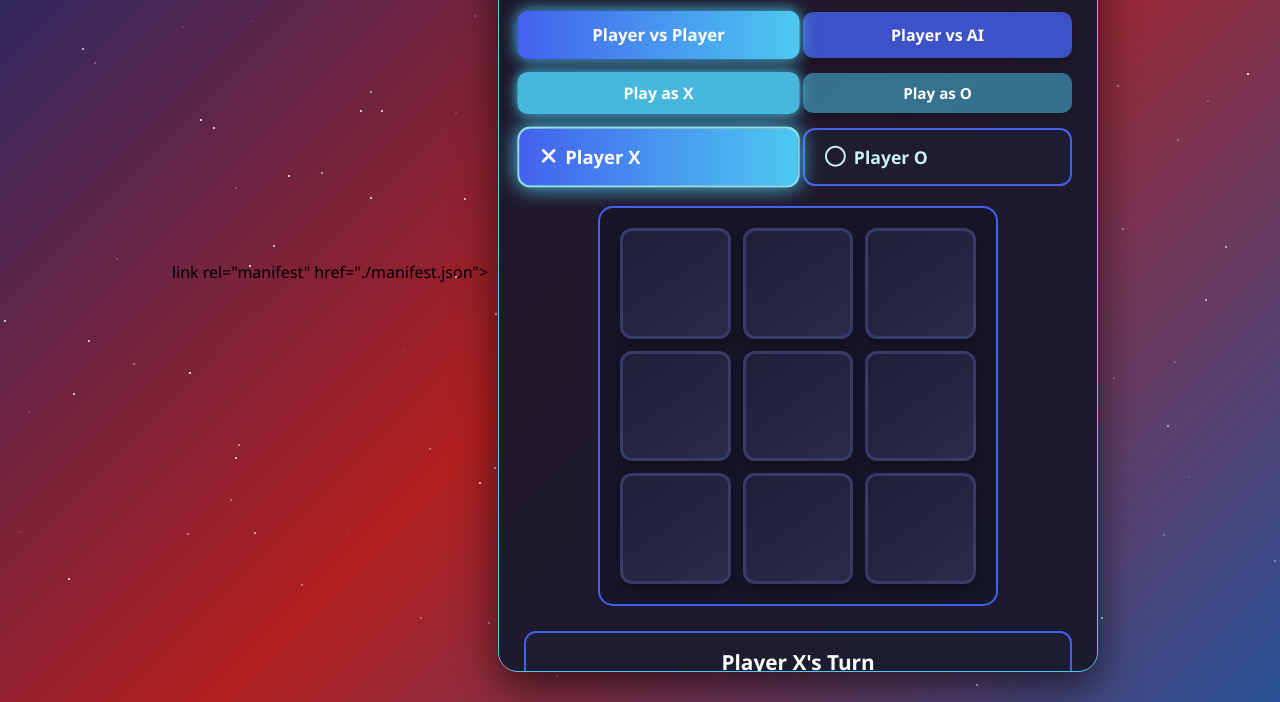
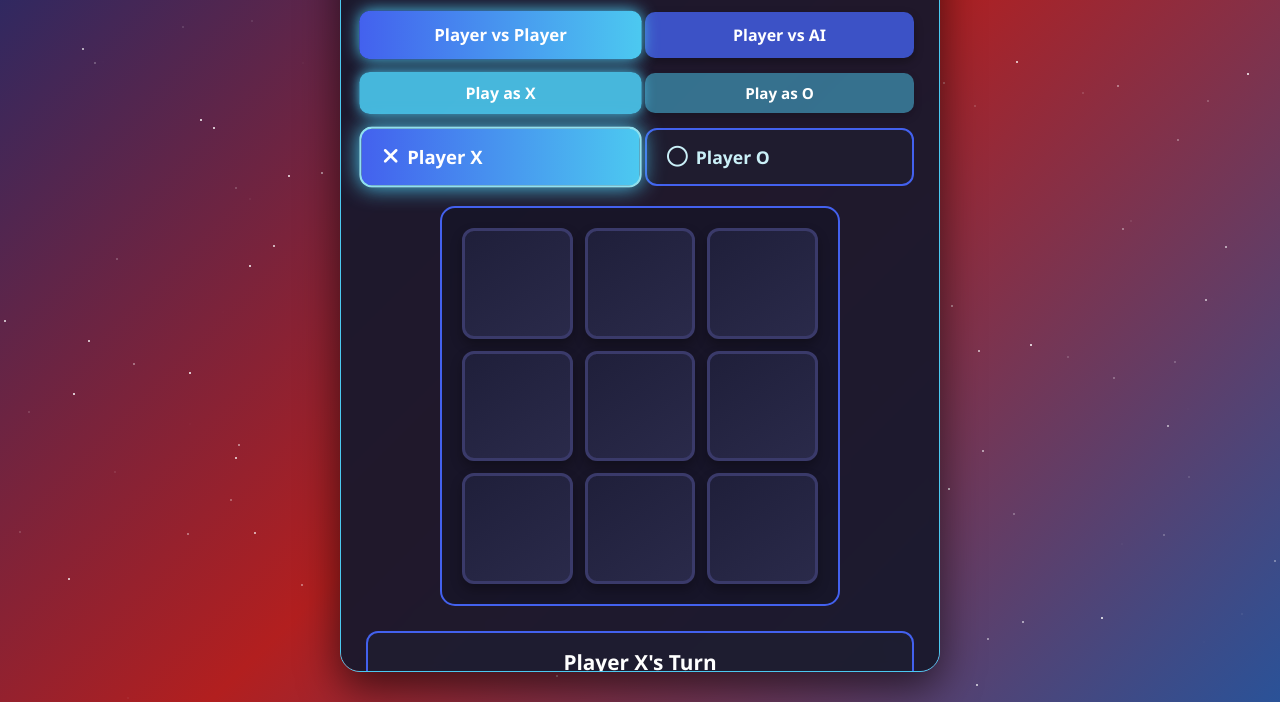
Before and after one commit to ravicoder123-star/tic-tac-enhance-4, a plain HTML site: page index.html in a window 1280 px wide. Shown: the part 158-860 px from the top of the page. Drawn offline with Linux system fonts and the light colour scheme.

Commit message:
Update index.html

```diff
--- a/index.html
+++ b/index.html
@@ -5,7 +5,7 @@
     <meta name="viewport" content="width=device-width, initial-scale=1.0">
     <title>TIC Tac Enhance - Premium Themes</title>
     <link rel="stylesheet" href="https://cdnjs.cloudflare.com/ajax/libs/font-awesome/6.4.0/css/all.min.css">
-    link rel="manifest" href="./manifest.json">
+    <link rel="manifest" href="./manifest.json">
     <meta name="theme-color" content="#0b79d0">
     <style>
         * {
```
